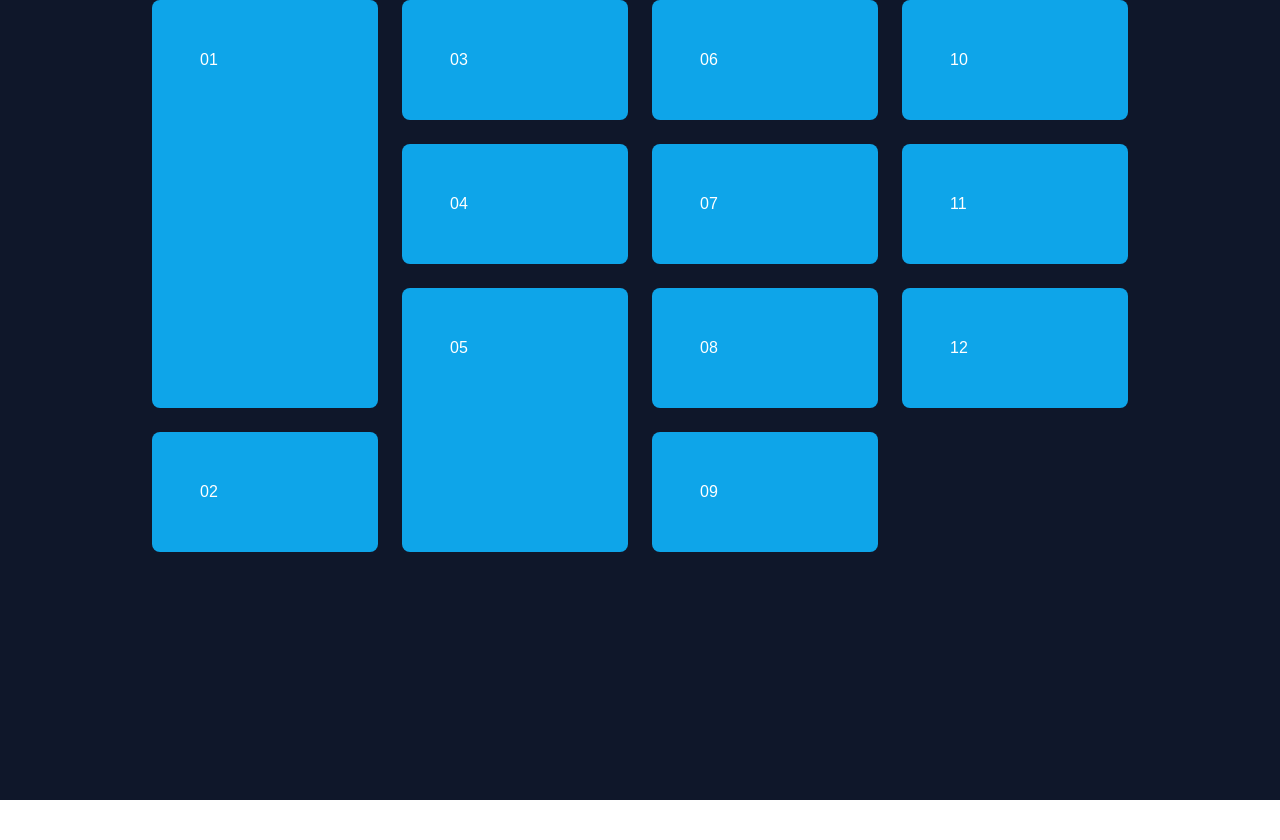
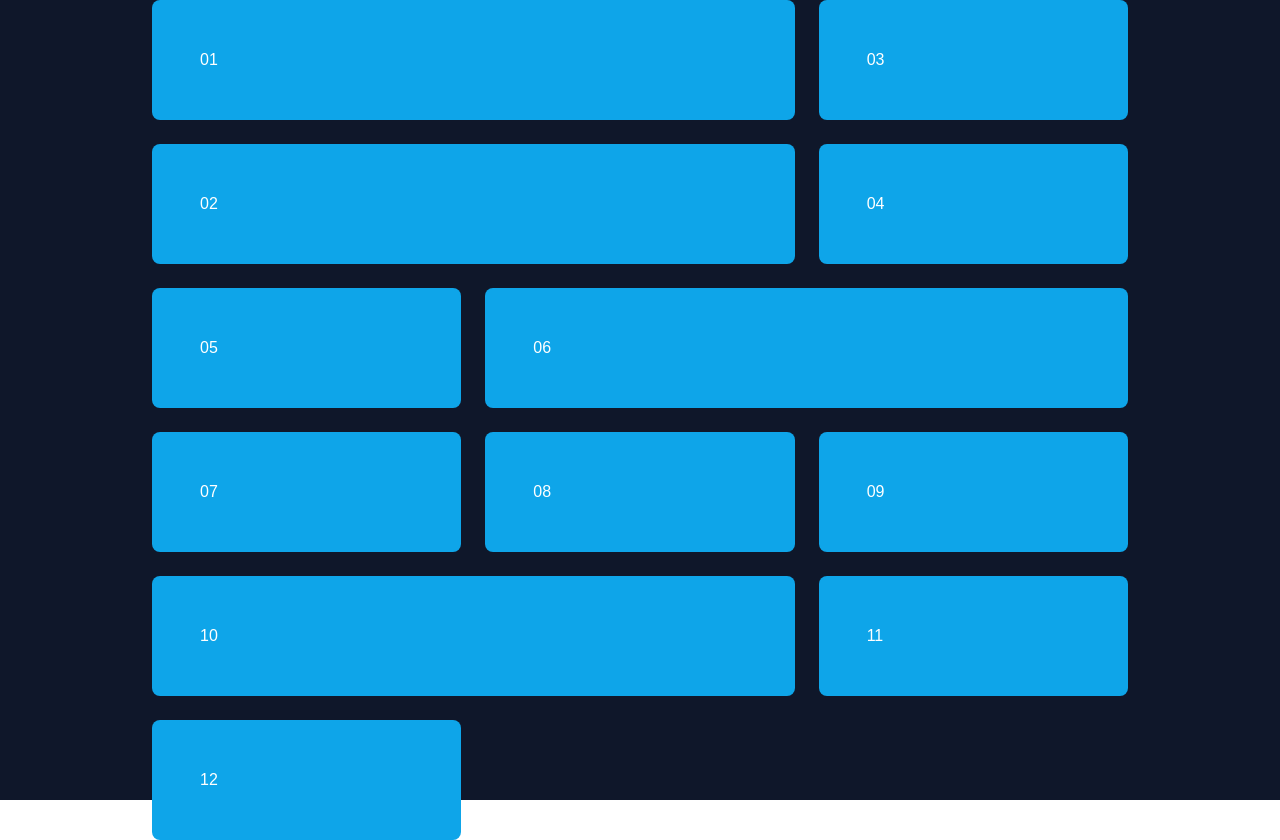
Before and after one commit to Nathan-Mwai/Learning-tailwind, a Next.js app: page / in a window 1280 px wide. Before the commit the page ends 800 px from the top, so only its background shows below. Built offline with nearby package versions, Linux system fonts and the light colour scheme; a web font is replaced by a local one.

Commit message:
learnt how to use grid-flow-row-dense and it was quite interesting

```diff
--- a/src/app/page.tsx
+++ b/src/app/page.tsx
@@ -48,17 +48,17 @@
       {/* Grids starts here */}
       <div className="h-screen text-white Parent bg-slate-900">
         <div className="container mx-auto">
-          <div className="grid grid-rows-4 grid-flow-col gap-4">
-            <div className="p-6 rounded-lg bg-sky-500 row-span-3">01</div>
-            <div className="p-6 rounded-lg bg-sky-500">02</div>
+          <div className="grid grid-flow-row-dense grid-cols-3 grid-rows-3 gap-4">
+            <div className="p-6 rounded-lg bg-sky-500 col-span-2">01</div>
+            <div className="col-span-2 p-6 rounded-lg bg-sky-500">02</div>
             <div className="p-6 rounded-lg bg-sky-500">03</div>
             <div className="p-6 rounded-lg bg-sky-500">04</div>
-            <div className="p-6 rounded-lg bg-sky-500 row-span-2">05</div>
-            <div className="p-6 rounded-lg bg-sky-500">06</div>
+            <div className="p-6 rounded-lg bg-sky-500">05</div>
+            <div className="p-6 rounded-lg bg-sky-500 col-span-2">06</div>
             <div className="p-6 rounded-lg bg-sky-500">07</div>
             <div className="p-6 rounded-lg bg-sky-500">08</div>
             <div className="p-6 rounded-lg bg-sky-500">09</div>
-            <div className="p-6 rounded-lg bg-sky-500">10</div>
+            <div className="p-6 rounded-lg bg-sky-500 col-span-2">10</div>
             <div className="p-6 rounded-lg bg-sky-500">11</div>
             <div className="p-6 rounded-lg bg-sky-500">12</div>
           </div>
```
